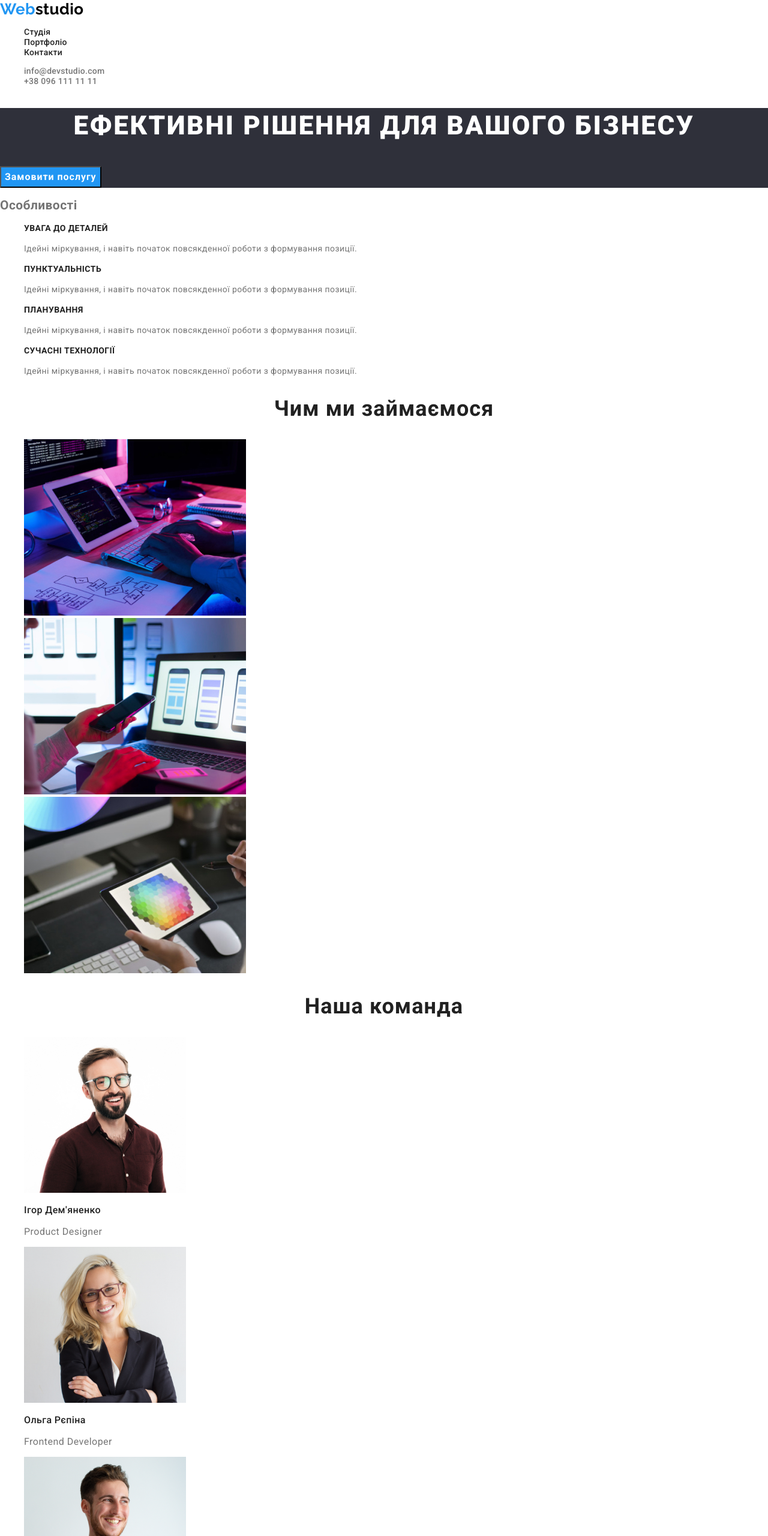
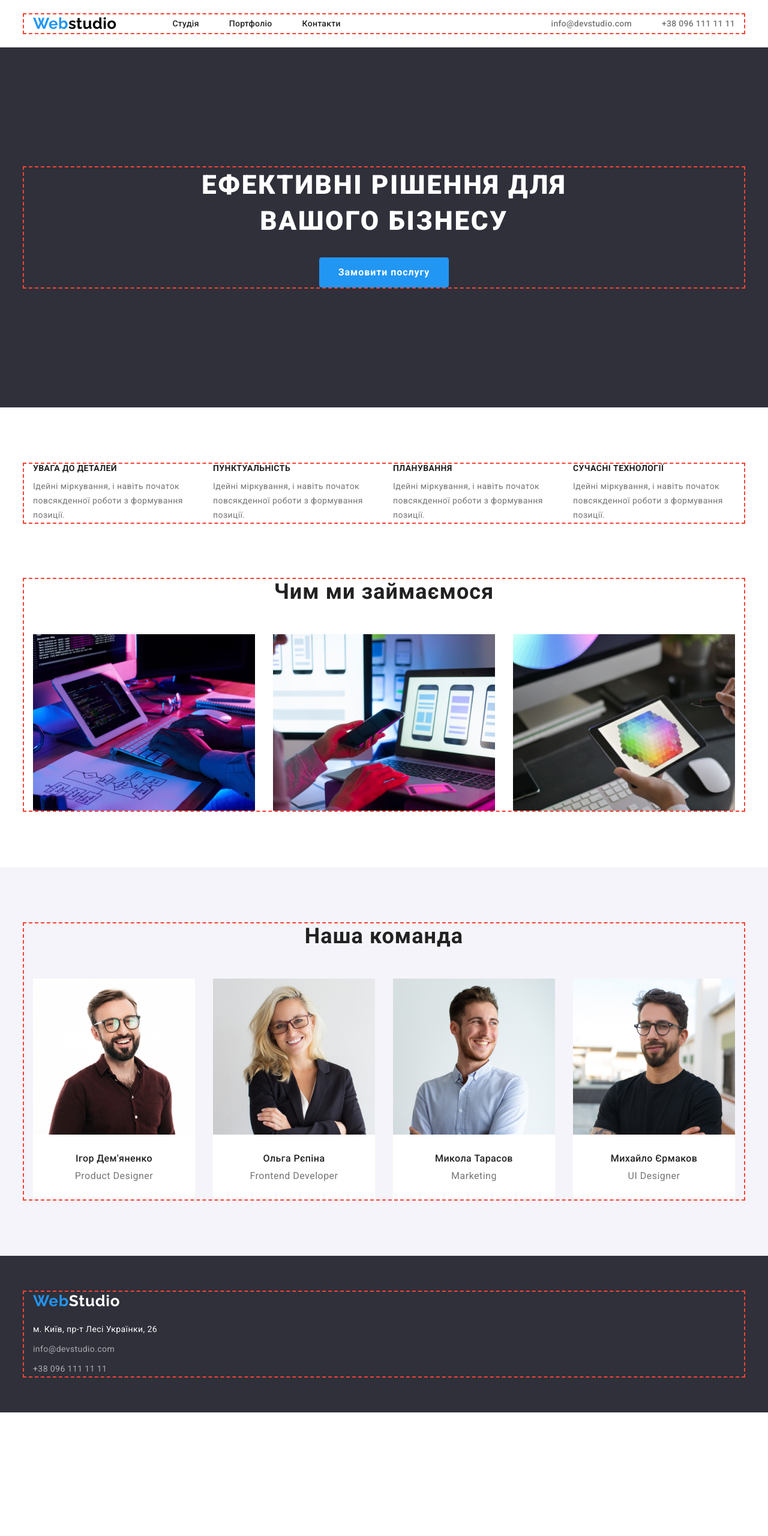
Before and after one commit to kotyamur/webstudio, a plain HTML site: page index.html in a window 1280 px wide. Shown: the top 2560 px of the page at 60% size. After the commit the page ends 2354 px from the top, so only its background shows below. Drawn offline with nearby package versions, Linux system fonts and the light colour scheme.

Commit message:
add geometry

```diff
--- /dev/null
+++ b/css/reset.css
@@ -0,0 +1,24 @@
+h1, h2, h3, h4, p {
+    margin: 0;
+}
+
+ul {
+    margin: 0;
+    padding: 0;
+    list-style-type: none;
+}
+
+address {
+    font-style: normal;
+}
+
+.link {
+    color: inherit;
+    text-decoration: none;
+}
+
+img {
+    display: block;
+    max-width: 100%;
+    height: auto;
+}
--- a/css/style.css
+++ b/css/style.css
@@ -18,17 +18,47 @@ body {
     letter-spacing: 0.03em;
 }
 
-ul {
-    list-style-type: none;
+.visually-hidden {
+    position: absolute;
+    white-space: nowrap;
+    width: 1px;
+    height: 1px;
+    overflow: hidden;
+    border: 0;
+    padding: 0;
+    clip: rect(0 0 0 0);
+    clip-path: inset(50%);
+    margin: -1px;
+  }
+
+.container {
+    /* max-width: 1200px; */
+    width: 1200px;
+    margin: 0 auto;
+    /* margin-left: auto;
+    margin-right: auto; */
+    padding: 0 15px;
+
+    outline: 2px dashed #f44336;
 }
 
-address {
-    font-style: normal;
+.section {
+    padding-bottom: 94px;
+    padding-top: 94px;
 }
 
-.link {
-    color: inherit;
-    text-decoration: none;
+.list-direction {
+    display: flex;
+    gap: 30px;
+}
+
+.flex {
+    display: flex;
+}
+
+.header {
+    padding-top: 24px;
+    padding-bottom: 24px;
 }
 
 .header-logo {
@@ -41,6 +71,24 @@ address {
 
 .logo-designe {
     color: var(--hover-color);
+}
+
+.header-nav {
+    display: flex;
+}
+
+.header-nav-list {
+    display: flex;
+    align-items: center;
+    gap: 50px;
+    margin-left: 93px;
+}
+
+.header-contacts {
+    margin-left: auto;
+    display: flex;
+    align-items: center;
+    gap: 50px;
 }
 
 .header-nav-link,
@@ -68,10 +116,19 @@ address {
 }
 
 .hero {
+    /* width: 1600px; */
+    max-width: 1600px;
+    padding-top: 200px;
+    padding-bottom: 200px;
+    margin-left: auto;
+    margin-right: auto;
+    text-align: center;
     background-color: var(--main-background-color);
 }
 
 .hero-title {
+    margin-bottom: 30px;
+
     font-weight: 900;
     font-size: 44px;
     line-height: 1.36;
@@ -82,22 +139,31 @@ address {
 }
 
 .hero-btn {
+    /* display: flex;
+    align-items: center; */
+    min-width: 216px;
+    padding: 10px;
+    border: 0;
+    border-radius: 4px;
+
     cursor: pointer;
     font-family: 'Roboto', sans-serif;
     font-weight: 700;
     font-size: 16px;
     line-height: 1.88;
-    /* display: flex;
-    align-items: center;
-    text-align: center; */
+    text-align: center;
     letter-spacing: 0.06em;
     color: var(--accent-color);
     background-color: var(--hover-color);
-    /* border: 0;
-    border-radius: 4px; */
+}
+
+.features {
+    padding-bottom: 0px;
 }
 
 .features-header {
+    margin-bottom: 10px;
+
     font-size: 14px;
     font-weight: 700;
     line-height: 1.14;
@@ -114,6 +180,8 @@ address {
 
 .occupation-header,
 .team-header {
+    margin-bottom: 50px;
+
     font-weight: 700;
     font-size: 36px;
     line-height: 1.17;
@@ -122,9 +190,26 @@ address {
     color: var(--main-heading-color);
 }
 
+.team {
+    background-color: var(--bg-btn-color);
+}
+
+.team-item {
+    background-color: var(--accent-color);
+    border-radius: 0 0 4px 4px;
+}
+
+.team-description {
+    padding-top: 30px;
+    padding-bottom: 30px;
+}
+
 .team-name {
+    margin-bottom: 10px;
+
     font-size: 16px;
     font-weight: 500;
+    text-align: center;
     color: var(--main-heading-color);
 }
 
@@ -132,15 +217,20 @@ address {
     font-weight: 400;
     font-size: 16px;
     line-height: 1.19;
-    /* text-align: center; */
+    text-align: center;
     letter-spacing: 0.03em;
 }
 
 .footer {
+    padding-top: 60px;
+    padding-bottom: 60px;
     background-color: var(--main-background-color);
 }
 
 .footer-logo {
+    display: inline-block;
+    margin-bottom: 20px;
+
     text-decoration: none;
     font-family: 'Raleway', sans-serif;
     font-weight: 700;
@@ -159,6 +249,7 @@ address {
 }
 
 .footer-contacts {
+    display: block;
     color: var(--footer-contacts-color);
 }
 
@@ -169,7 +260,12 @@ address {
 }
 
 .footer-adress {
+    margin-bottom: 9px;
     color: var(--accent-color);
+}
+
+.footer-adress + .footer-contacts {
+    margin-bottom: 9px;
 }
 
 .project-header {
--- a/index.html
+++ b/index.html
@@ -1,59 +1,60 @@
 <!DOCTYPE html>
 <html lang="en">
+
 <head>
   <meta charset="UTF-8" />
   <meta name="viewport" content="width=device-width, initial-scale=1.0" />
   <title>WebStudio</title>
   <link rel="preconnect" href="https://fonts.googleapis.com" />
   <link rel="preconnect" href="https://fonts.gstatic.com" crossorigin />
-    <link
-      href="https://fonts.googleapis.com/css2?family=Raleway:wght@700&family=Roboto:wght@400;500;700;900&display=swap"
-      rel="stylesheet"
-    />
-    <link rel="stylesheet" href="https://cdnjs.cloudflare.com/ajax/libs/modern-normalize/1.1.0/modern-normalize.min.css" />
+  <link href="https://fonts.googleapis.com/css2?family=Raleway:wght@700&family=Roboto:wght@400;500;700;900&display=swap"
+    rel="stylesheet" />
+  <link rel="stylesheet"
+    href="https://cdnjs.cloudflare.com/ajax/libs/modern-normalize/1.1.0/modern-normalize.min.css" />
+  <link rel="stylesheet" href="./css/reset.css">
   <link rel="stylesheet" href="./css/style.css" />
 </head>
+
 <body>
-    <header>
-      <nav>
+  <header class="header">
+    <div class="container flex">
+      <nav class="header-nav">
         <a href="./index.html" class="header-logo link">
           <span class="logo-designe">Web</span>studio
         </a>
-        <ul>
+        <ul class="header-nav-list">
           <li>
             <a href="./index.html" class="link header-nav-link">Студія</a>
           </li>
           <li>
-            <a href="./portfolio.html" class="link header-nav-link"
-              >Портфоліо</a
-            >
+            <a href="./portfolio.html" class="link header-nav-link">Портфоліо</a>
           </li>
           <li><a href="#" class="link header-nav-link">Контакти</a></li>
         </ul>
       </nav>
-      <ul>
+      <ul class="header-contacts">
         <li>
-          <a href="mailto:info@devstudio.com" class="link header-contacts-link"
-            >info@devstudio.com</a
-          >
+          <a href="mailto:info@devstudio.com" class="link header-contacts-link">info@devstudio.com</a>
         </li>
         <li>
-          <a href="tel:+380961111111" class="link header-contacts-link"
-            >+38 096 111 11 11</a
-          >
+          <a href="tel:+380961111111" class="link header-contacts-link">+38 096 111 11 11</a>
         </li>
       </ul>
+    </div>
   </header>
   <!--main-->
   <main>
     <section class="hero">
-        <h1 class="hero-title">Ефективні рішення для вашого бізнесу</h1>
+      <div class="container">
+        <h1 class="hero-title">Ефективні рішення для <br> вашого бізнесу</h1>
         <button type="button" class="hero-btn">Замовити послугу</button>
+      </div>
     </section>
 
-      <section>
-        <h2>Особливості</h2>
-        <ul>
+    <section class="features section">
+      <div class="container">
+        <h2 class="visually-hidden">Особливості</h2>
+        <ul class="list-direction">
           <li>
             <h3 class="features-header">УВАГА ДО ДЕТАЛЕЙ</h3>
             <p class="features-description">
@@ -83,53 +84,63 @@
             </p>
           </li>
         </ul>
+      </div>
     </section>
 
-      <section>
+    <section class="section">
+      <div class="container">
         <h2 class="occupation-header">Чим ми займаємося</h2>
-        <ul>
+        <ul class="list-direction">
           <li>
-            <img src="./images/main/computer.jpg" alt="додатки" />
+            <img src="./images/main/computer.jpg" alt="додатки" width="370" />
           </li>
           <li>
-            <img src="./images/main/mobile.jpg" alt="додатки" />
+            <img src="./images/main/mobile.jpg" alt="додатки" width="370" />
           </li>
           <li>
-            <img src="./images/main/designe.jpg" alt="додатки" />
+            <img src="./images/main/designe.jpg" alt="додатки" width="370" />
           </li>
         </ul>
+      </div>
     </section>
-      <section>
+    <section class="team section">
+      <div class="container">
         <h2 class="team-header">Наша команда</h2>
-        <ul>
-          <li>
+        <ul class="list-direction">
+          <li class="team-item">
             <img src="./images/main/igor.jpg" alt="фото-ігоря" width="270" />
+            <div class="team-description">
               <h3 class="team-name">Ігор Дем'яненко</h3>
               <p class="team-position">Product Designer</p>
+            </div>
           </li>
-          <li>
+          <li class="team-item">
             <img src="./images/main/olga.jpg" alt="фото-ольги" width="270" />
+            <div class="team-description">
               <h3 class="team-name">Ольга Рєпіна</h3>
               <p class="team-position">Frontend Developer</p>
+            </div>
           </li>
-          <li>
+          <li class="team-item">
             <img src="./images/main/mykola.jpg" alt="фото-миколи" width="270" />
+            <div class="team-description">
               <h3 class="team-name">Микола Тарасов</h3>
               <p class="team-position">Marketing</p>
+            </div>
           </li>
-          <li>
-            <img
-              src="./images/main/myhailo.jpg"
-              alt="фото-михайла"
-              width="270"
-            />
+          <li class="team-item">
+            <img src="./images/main/myhailo.jpg" alt="фото-михайла" width="270" />
+            <div class="team-description">
               <h3 class="team-name">Михайло Єрмаков</h3>
               <p class="team-position">UI Designer</p>
+            </div>
           </li>
         </ul>
+      </div>
     </section>
   </main>
   <footer class="footer">
+    <div class="container">
       <a href="./index.html" lang="en" class="link footer-logo">
         <span class="logo-designe">Web</span>Studio
       </a>
@@ -138,6 +149,8 @@
         <a href="mailto:info@devstudio.com" class="link footer-contacts">info@devstudio.com</a>
         <a href="tel:+380961111111" class="link footer-contacts">+38 096 111 11 11</a>
       </address>
+    </div>
   </footer>
 </body>
+
 </html>
```
Also changed, not shown: portfolio.html (+2 -1 lines). Lines whose indentation alone changed are shown as unchanged.
